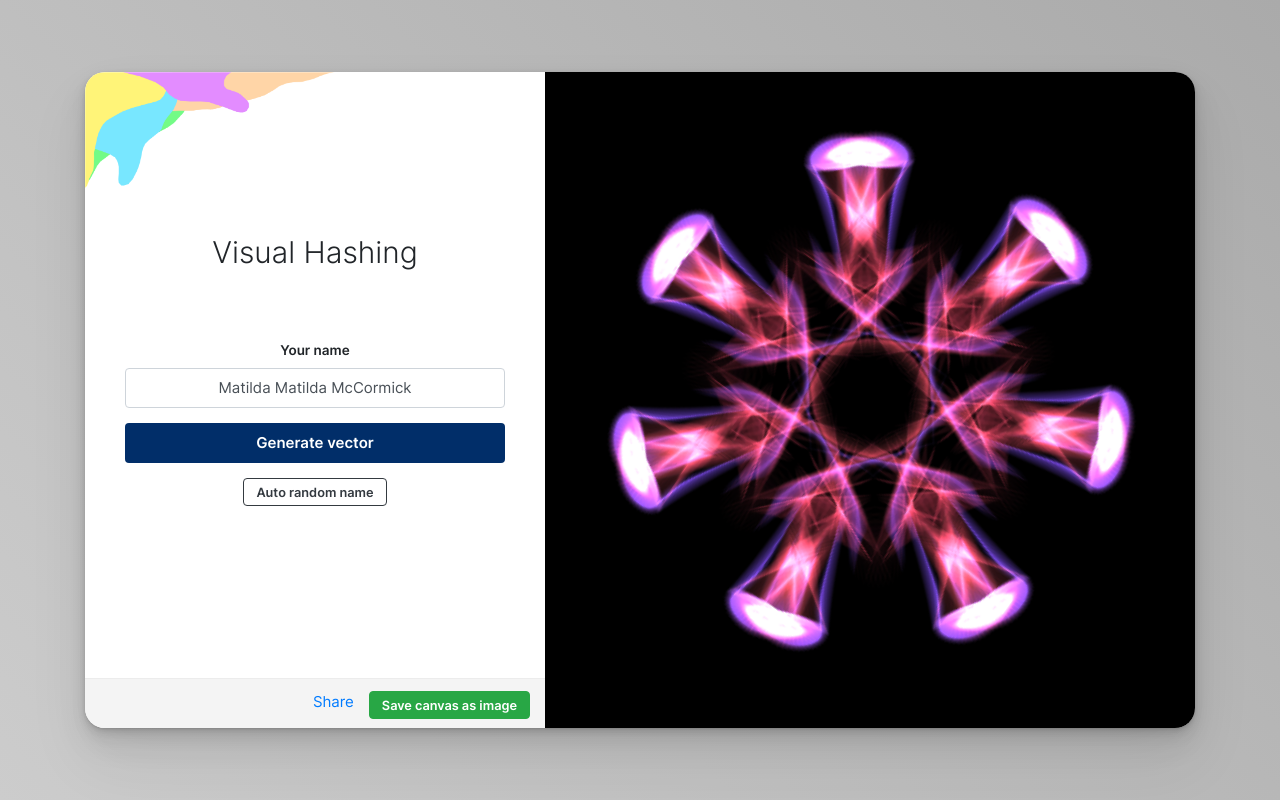
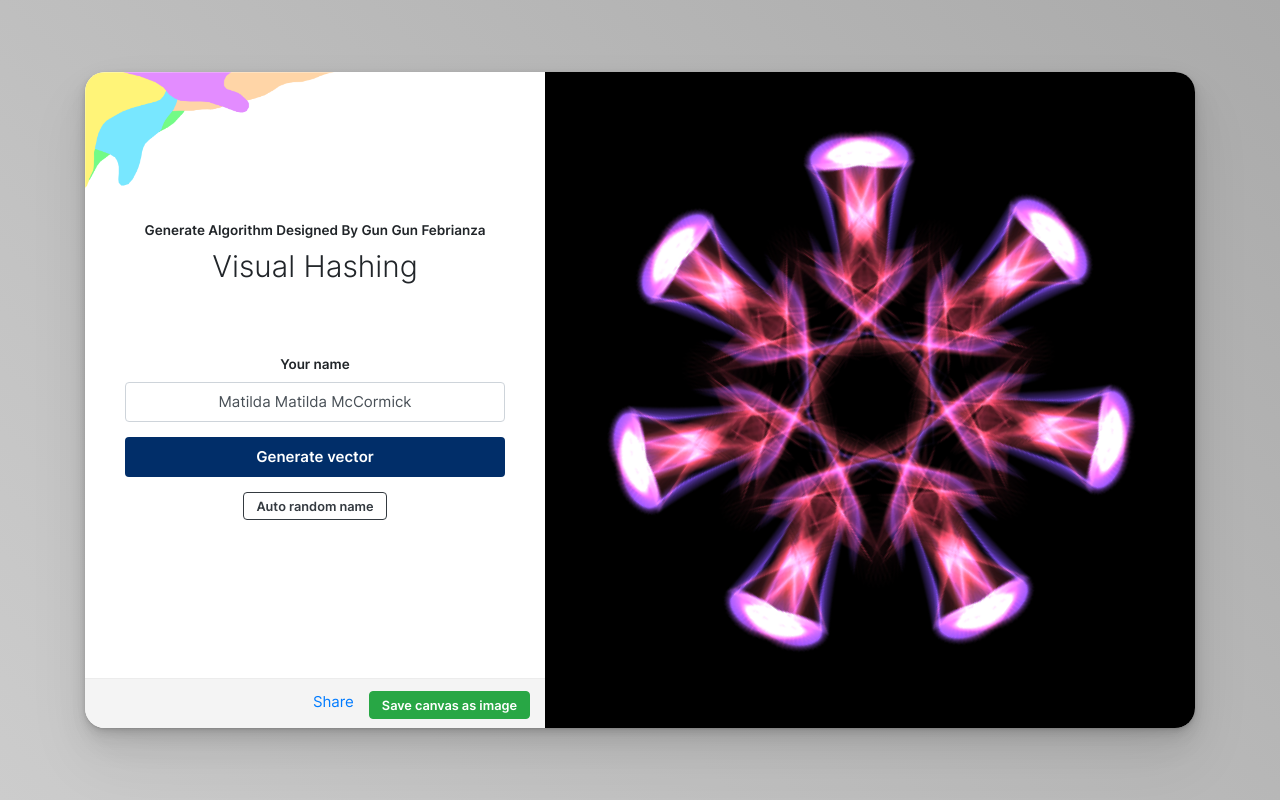
Before and after one commit to gungunfebrianza/Visual-Hashing, a plain HTML site: page index.html in a window 1280 px wide. Drawn offline with Linux system fonts and the light colour scheme.

Commit message:
add name

```diff
--- a/index.html
+++ b/index.html
@@ -23,6 +23,7 @@
         <div class="col-md-5 pr-0">
           <div class="sec-usr">
             <div class="cont-bdy">
+              <label class="control-label text-center">Generate Algorithm Designed By Gun Gun Febrianza</label>
               <h3 class="sec-title">Visual Hashing</h3>
               <div class="form-group">
                 <label class="control-label text-center">Your name</label>
```
